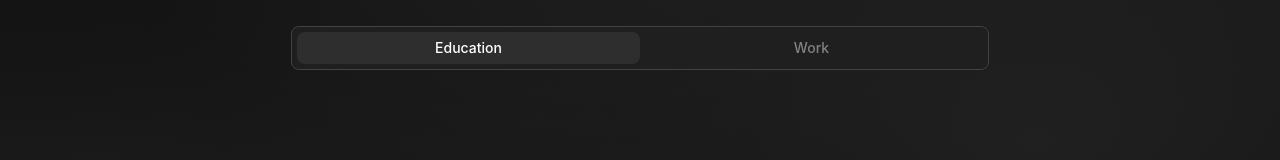
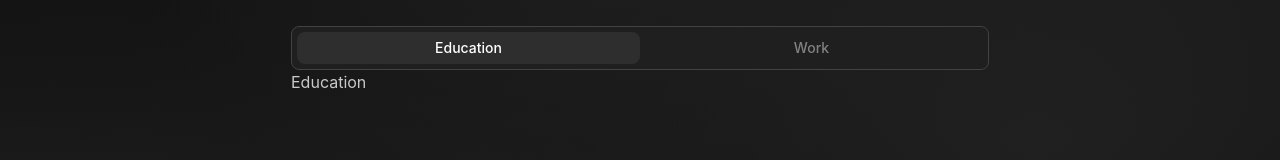
Before and after one commit to monicaalyssa/nextjs-portfolio, a Next.js app: page / in a window 1280 px wide. Shown: the part 355-515 px from the top of the page. Built offline with nearby package versions, Linux system fonts and the light colour scheme; a web font is replaced by a local one.

Commit message:
Add education and work tabs

```diff
--- /dev/null
+++ b/src/app/main/education.tsx
@@ -0,0 +1,7 @@
+import { Text } from "@mantine/core";
+
+export default function Education() {
+    return (
+        <Text>Education</Text>
+    )
+}
--- a/src/app/main/tabs.tsx
+++ b/src/app/main/tabs.tsx
@@ -1,6 +1,8 @@
 import { Flex, FloatingIndicator, UnstyledButton } from "@mantine/core";
 import { useState } from "react";
 import classes from "./tabs.module.css";
+import Education from "./education";
+import Work from "./work";
 
 const data = ["Education", "Work"];
 
@@ -26,9 +28,12 @@ export default function Tabs() {
     </UnstyledButton>
   ));
   return (
+    <>
     <Flex mt="xl" className={classes.root} ref={setRootRef}>
       {controls}
       <FloatingIndicator className={classes.indicator} target={controlsRefs[active]} parent={rootRef} />
     </Flex>
+    {active === 0 ? (<Education />) : (<Work />)}
+    </>
   );
 }
--- /dev/null
+++ b/src/app/main/work.tsx
@@ -0,0 +1,7 @@
+import { Text } from "@mantine/core";
+
+export default function Work() {
+    return (
+        <Text>Work</Text>
+    )
+}
```
